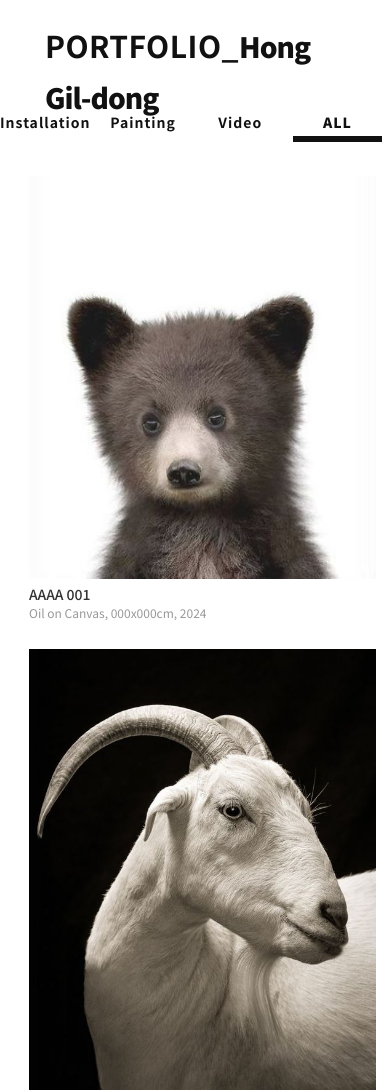
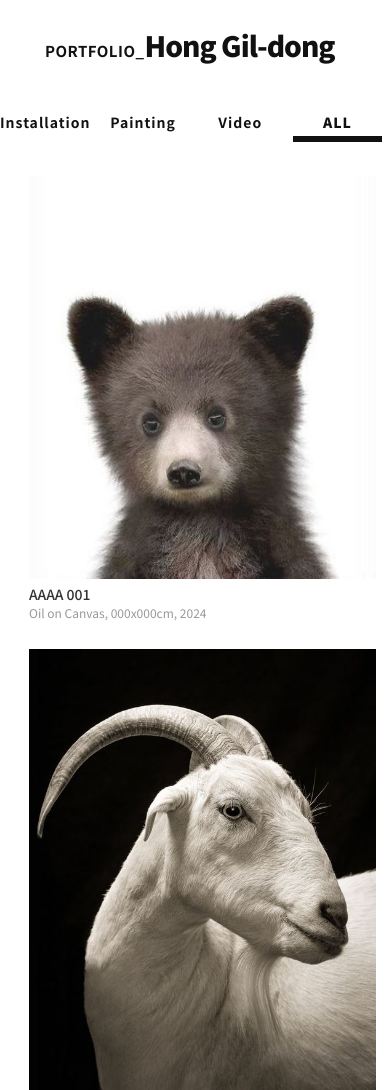
Before and after one commit to carr0t0/3bc, a plain HTML site: page index.html in a window 390 px wide. Shown: the top 1090 px of the page. Drawn offline with Linux system fonts and the light colour scheme.

Commit message:
Update style_3bc.css

```diff
--- a/css/style_3bc.css
+++ b/css/style_3bc.css
@@ -46,12 +46,14 @@ html,body{font-family: "Noto Sans KR", sans-serif; color: #333;}
 
 }
 @media all and (max-width:680px){
+    .logo{font-size: 20px; letter-spacing: 0.5px;}
     .box{width: 50%}
     .container{align-items: center;}
     .sns{display: none;}
 }
 
 @media all and (max-width:540px){
+    .logo{font-size: 15px; letter-spacing: 0.5px;}
     .box{width: 100%}
     .btns{justify-content: space-between;}
     .btns>li{width: 30%;}
```
